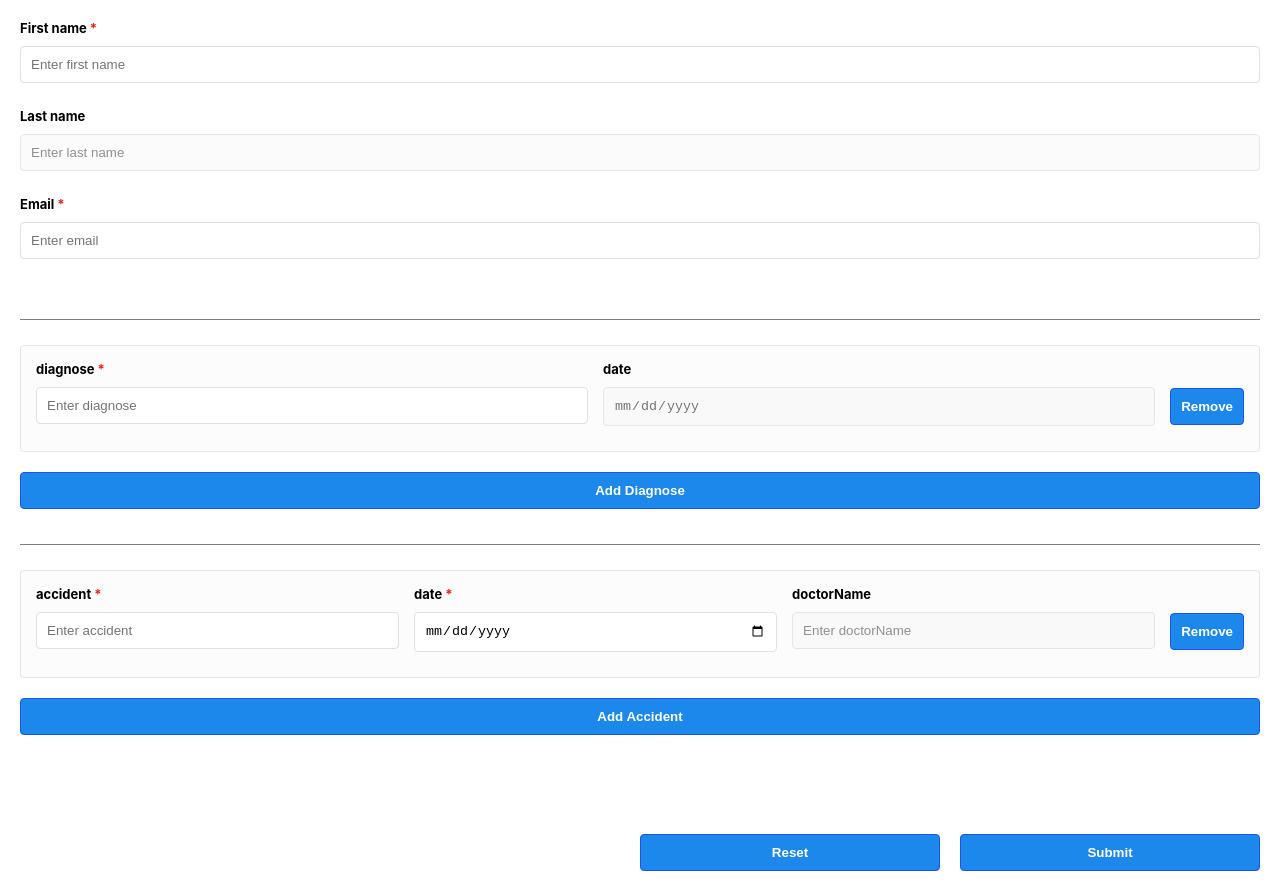
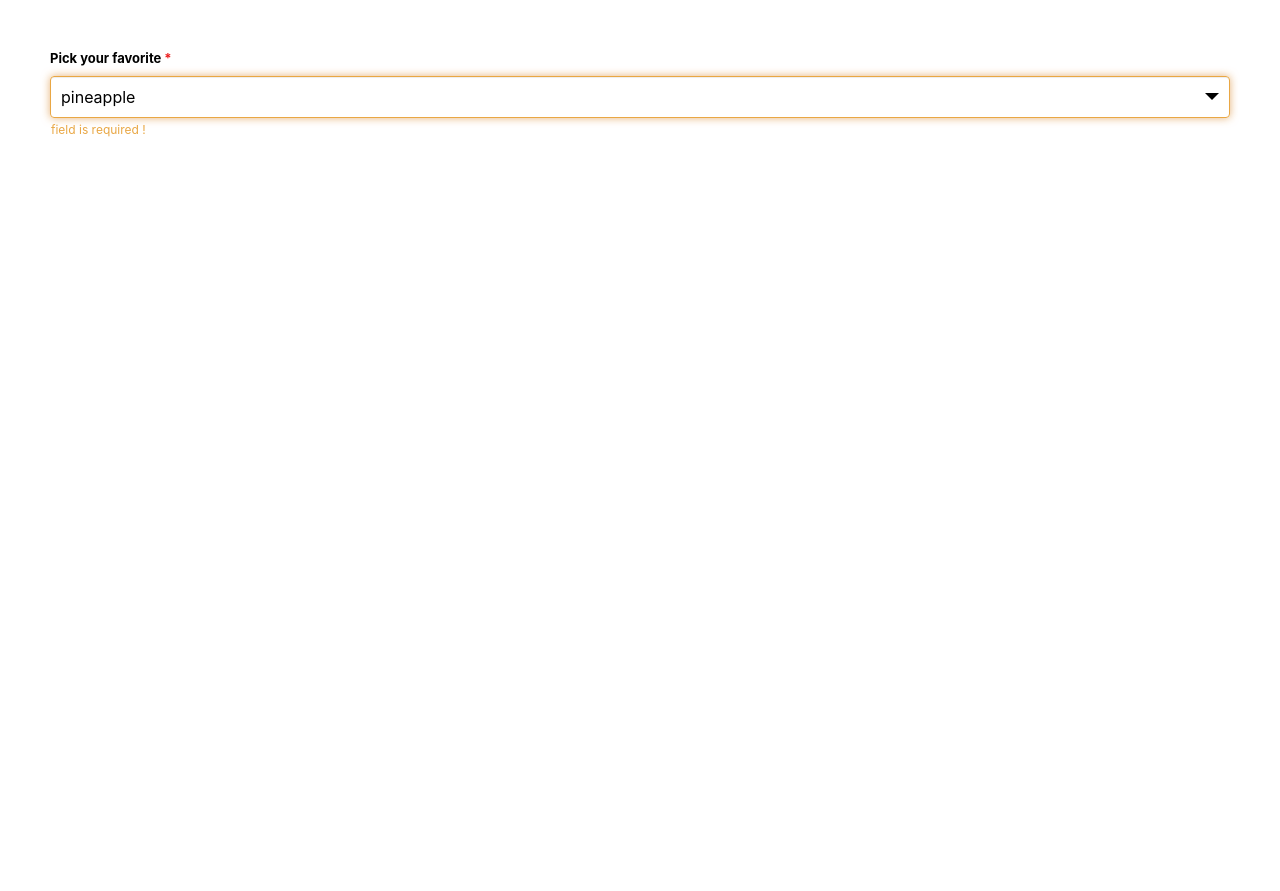
Before and after one commit to letenote/dynamic-form-and-validation, a React (Create React App) app: page / in a window 1280 px wide. After the commit the page ends 800 px from the top, so only its background shows below. Built offline with nearby package versions, Linux system fonts and the light colour scheme.

Commit message:
add select component using simple contex

```diff
--- a/src/App.js
+++ b/src/App.js
@@ -2,6 +2,42 @@ import './App.css';
 // import Login from './container/login';
 // const App = () => <Login/>
 import Eform from './container/eform';
-const App = () => <Eform/>
+// const App = () => <Eform/>
+import Select from './components/form/select';
+const App = () => {
+  return(
+    <div style={{ padding: 50 }}>
+      <Select
+        label={'Pick your favorite'}
+        disable={false}
+        required={true}
+        value={'pineapple'}
+        validation={{
+          isError: true,
+          isTouched: true,
+          message: "field is required !"
+        }}
+        options={[
+          {
+            label: "Apple",
+            value: "apple",
+          },
+          {
+            label: "Mango",
+            value: "mango",
+          },
+          {
+            label: "Banana",
+            value: "banana",
+          },
+          {
+            label: "Pineapple",
+            value: "pineapple",
+          },
+        ]}
+      />
+    </div>
+  )
+}
 
 export default App;
--- /dev/null
+++ b/src/components/form/select/Body.js
@@ -0,0 +1,57 @@
+import React, { memo, useContext, useEffect } from "react";
+import SelectOptionsContext from "./SelectOptionsContext";
+import Options from "./Options";
+
+const { SelectContext } = SelectOptionsContext;
+
+const Body = ({
+  label = "Please Set Label ..",
+  disable = false,
+  required = false,
+  value = "",
+  options = [],
+  validation = { isError: true, isTouched: true, message: 'handle validation here...' },
+}) => {
+  const props = useContext(SelectContext);
+  const { selectValue, changeSelectValue, changeSelectList, changeShowList } = props;
+  console.log("-> Body", props);
+  useEffect(() => {
+    changeSelectList(options);
+    value !== "" && changeSelectValue(value);
+  }, []);
+
+  const showError = validation?.isError && validation?.isTouched;
+  const errorMessage = validation?.message || "";
+  return (
+    <div style={{ display: "flex", flexDirection: "column" }}>
+      <label className={required ? "label-required" : null}>{label}</label>
+      <div
+      className={`${disable ? 'select-container-disable' : 'select-container'} ${showError && 'select-error-validation'}`}
+        // className={
+        //   disable
+        //     ? "select-container-disable"
+        //     : showError
+        //       ? "select-container-error-validation"
+        //       : "select-container"
+        // }
+      >
+        <div className={"selected-text"} onClick={changeShowList}>
+          {selectValue}
+        </div>
+        { !disable && <Options /> }
+        {
+          showError && (
+            <div className="error-validation" style={{ position: 'absolute' }}>{ errorMessage }</div>
+          )
+        }
+      </div>
+
+    </div>
+  );
+};
+
+const compare = (prevProps, nextProps) => {
+  return JSON.stringify(prevProps) === JSON.stringify(nextProps);
+};
+
+export default memo(Body, compare);
--- /dev/null
+++ b/src/components/form/select/Options.js
@@ -0,0 +1,26 @@
+import React, { useContext } from 'react';
+import SelectOptionsContext from './SelectOptionsContext';
+
+const { SelectContext } = SelectOptionsContext;
+
+const Options = () => {
+  const props = useContext(SelectContext);
+  const { selectValue, selectList, changeSelectValue } = props;
+  return(
+    <ul className={`select-options ${props.showList ? 'show' : 'hide'}-dropdown-options`}>
+      {
+        selectList.length > 0 && selectList.map((list,listIndex) => {
+          return <li
+            key={listIndex}
+            className={`select-option ${selectValue === list.value && 'selected-text-checked'}`}
+            onClick={() => changeSelectValue(list.value)}
+          >
+            {list.label}
+          </li>
+        })
+      }
+    </ul>
+  )
+}
+
+export default Options;
--- /dev/null
+++ b/src/components/form/select/SelectOptionsContext.js
@@ -0,0 +1,37 @@
+import React, { useState, createContext } from 'react';
+
+const SelectOptionsContext = () => {
+  const SelectContext = createContext();
+  const SelectProvider = (props) => {
+    const [ showList, setShowList ] = useState(false);
+    const [ selectValue, setSelectValue ] = useState('');
+    const [ selectList, setSelectList ] = useState([]);
+    const changeShowList = () => setShowList(!showList);
+    const changeSelectValue = (v) => (
+      setSelectValue(v),
+      setShowList(false)
+    );
+    const changeSelectList = (list) => setSelectList(list)
+    const selectState = {
+      selectList,
+      changeSelectList,
+      showList,
+      changeShowList,
+      selectValue,
+      changeSelectValue
+    }
+
+    return (
+      <SelectContext.Provider value={selectState}>
+        {props.children}
+      </SelectContext.Provider>
+    )
+  };
+
+  return {
+    SelectContext,
+    SelectProvider
+  }
+}
+
+export default SelectOptionsContext();
--- /dev/null
+++ b/src/components/form/select/index.js
@@ -0,0 +1,16 @@
+import SelectOptionsContext from './SelectOptionsContext';
+import Body from './Body';
+
+const { SelectProvider } = SelectOptionsContext;
+
+// ===>>> pr handle focus anf click outside
+const Select = (props) => {
+  console.log("-> index")
+  return(
+    <SelectProvider>
+      <Body {...props}/>
+    </SelectProvider>
+  )
+}
+
+export default Select;
--- a/src/index.css
+++ b/src/index.css
@@ -136,3 +136,96 @@ div.error-validation {
   -moz-transition: all 0.4s;
   transition: all 0.4s;
 }
+
+/* start custom select options */
+.select-container {
+  cursor: pointer;
+  display: inline-block;
+  position: relative;
+  width: 100%;
+  box-sizing: border-box;
+  border: 1px solid #e0e0e0;
+  border-radius: 4px;
+}
+
+.select-error-validation {
+  border-color: #e9a744;
+  outline: 0;
+  -webkit-box-shadow: inset 0 1px 1px rgba(0, 0, 0, 0.075),
+    0 0 8px rgba(214, 127, 28, 0.6);
+  box-shadow: inset 0 1px 1px rgba(0, 0, 0, 0.075),
+    0 0 8px rgba(214, 127, 28, 0.6);
+}
+
+.select-container-disable {
+  opacity: 0.8;
+  cursor: not-allowed;
+  background-color: #ededed;
+  display: inline-block;
+  position: relative;
+  width: 100%;
+  box-sizing: border-box;
+  border: 1px solid #e0e0e0;
+  border-radius: 4px;
+}
+
+.select-container ul {
+  margin: 0;
+  padding: 0;
+  text-align: center;
+  border-radius: 5px;
+  z-index: 1;
+  background-color: white;
+}
+
+.select-options {
+  position: absolute;
+  margin-top: 5px;
+  width: 100%;
+  border: 1px solid #e4e4e4;
+}
+
+.select-container ul li {
+  list-style-type: none;
+  padding: 6px 20px;
+  border-bottom: 1px solid #e4e4e4;
+  cursor: pointer;
+  text-align: left;
+}
+
+.select-container ul li:last-child {
+  border-bottom: none;
+}
+
+.select-container ul li:hover {
+  background-color: #d9d9d9;
+}
+
+.selected-text-checked {
+  background-color: #d9d9d9;
+}
+
+.selected-text {
+  padding: 10px;
+}
+
+.selected-text::after {
+  content: "";
+  position: absolute;
+  right: 10px;
+  top: 16px;
+  border: 7px solid transparent;
+  border-color: black transparent transparent transparent;
+}
+
+.show-dropdown-options {
+  min-height: 50px;
+  opacity: 1;
+  visibility: visible;
+}
+
+.hide-dropdown-options {
+  min-height: 0;
+  opacity: 0;
+  visibility: hidden;
+}
```
